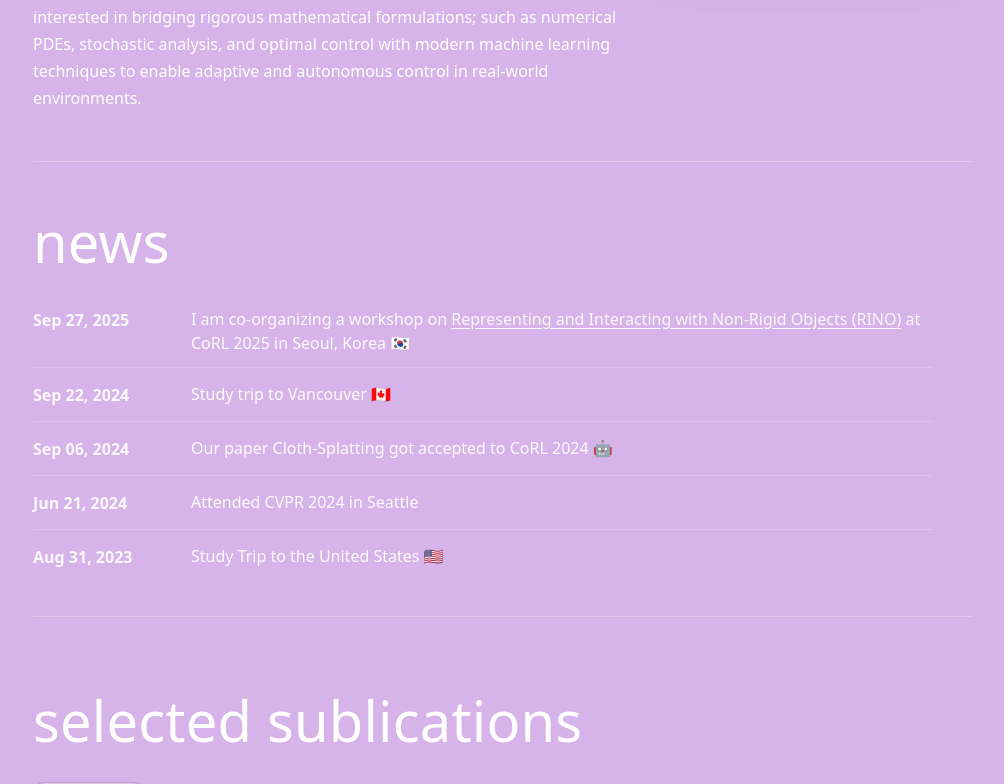
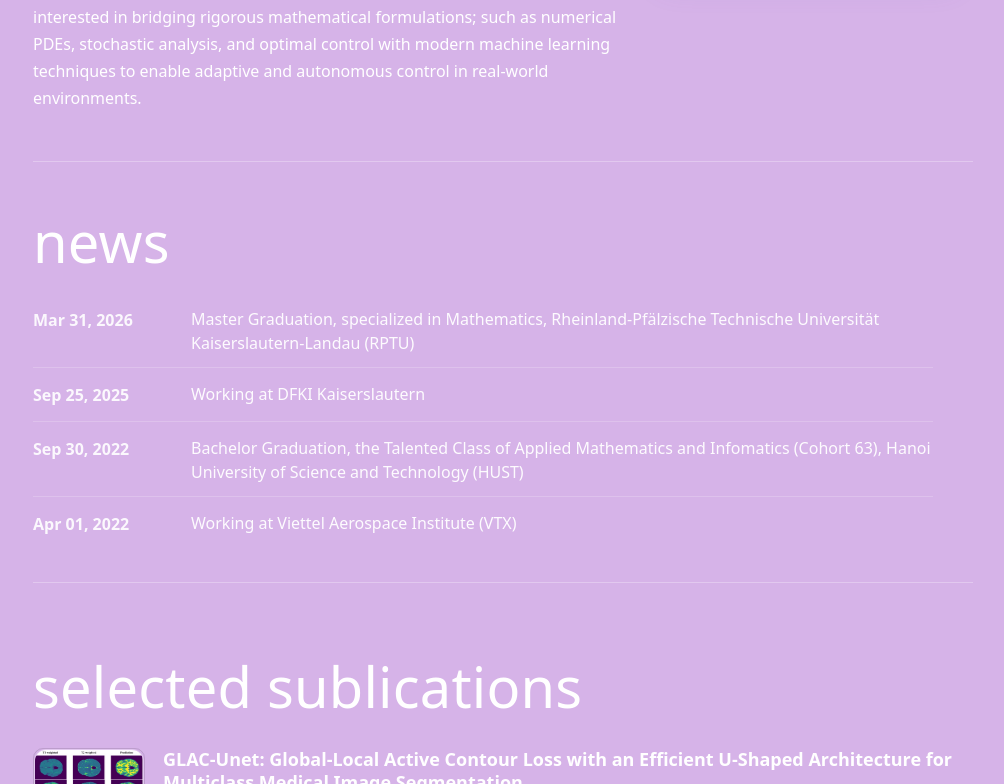
Before and after one commit to tswizzle141/tswizzle141.github.io, a plain HTML site: page index.html in a window 1280 px wide. Shown: the part 523-1307 px from the top of the page, without its empty margins (137-1141 px from the left). Drawn offline with Linux system fonts and the light colour scheme.

Commit message:
Update index.html

```diff
--- a/index.html
+++ b/index.html
@@ -76,32 +76,25 @@
 
       <div class="news-list">
         <div class="news-item">
-          <div class="news-date">Sep 27, 2025</div>
-          <div class="news-text">
-            I am co-organizing a workshop on
-            <a href="https://example.com/rino" target="_blank" rel="noopener">Representing and Interacting with Non-Rigid Objects (RINO)</a>
-            at CoRL 2025 in Seoul, Korea 🇰🇷
-          </div>
+          <div class="news-date">Mar 31, 2026</div>
+          <div class="news-text">Master Graduation, specialized in Mathematics,
+          Rheinland-Pfälzische Technische Universität Kaiserslautern-Landau (RPTU)</div>
         </div>
 
         <div class="news-item">
-          <div class="news-date">Sep 22, 2024</div>
-          <div class="news-text">Study trip to Vancouver 🇨🇦</div>
+          <div class="news-date">Sep 25, 2025</div>
+          <div class="news-text">Working at DFKI Kaiserslautern</div>
         </div>
 
         <div class="news-item">
-          <div class="news-date">Sep 06, 2024</div>
-          <div class="news-text">Our paper Cloth-Splatting got accepted to CoRL 2024 🤖</div>
+          <div class="news-date">Sep 30, 2022</div>
+          <div class="news-text">Bachelor Graduation, the Talented Class of Applied Mathematics and Infomatics (Cohort 63),
+          Hanoi University of Science and Technology (HUST)</div>
         </div>
 
         <div class="news-item">
-          <div class="news-date">Jun 21, 2024</div>
-          <div class="news-text">Attended CVPR 2024 in Seattle</div>
-        </div>
-
-        <div class="news-item">
-          <div class="news-date">Aug 31, 2023</div>
-          <div class="news-text">Study Trip to the United States 🇺🇸</div>
+          <div class="news-date">Apr 01, 2022</div>
+          <div class="news-text">Working at Viettel Aerospace Institute (VTX)</div>
         </div>
       </div>
     </section>
```
